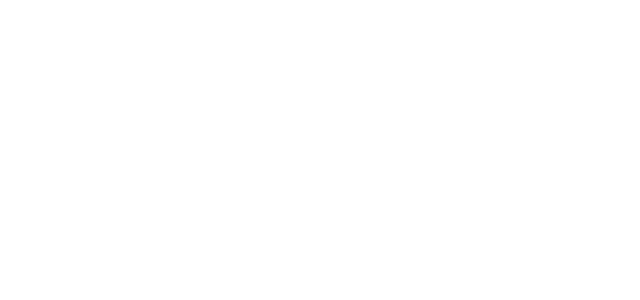
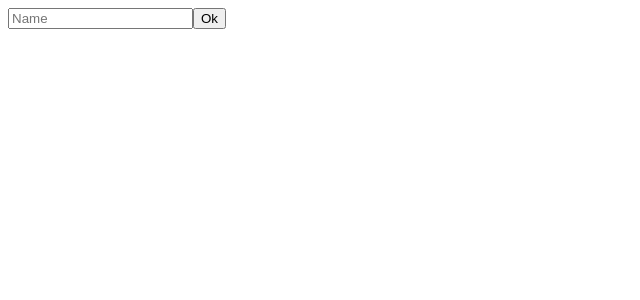
Before and after one commit to StevenSDove/ps-angular-forms-playground, an Angular app: page / in a window 1280 px wide. Shown: the top 300 px of the page, without its empty margins (0-640 px from the left). Built offline with nearby package versions, Linux system fonts and the light colour scheme.

Commit message:
basic form setup

```diff
--- a/src/app/app.component.html
+++ b/src/app/app.component.html
@@ -1 +1 @@
-<div class=""></div>
+<app-user-settings-form></app-user-settings-form>
--- a/src/app/app.module.ts
+++ b/src/app/app.module.ts
@@ -3,10 +3,11 @@
 import { FormsModule } from '@angular/forms';
 
 import { AppComponent } from './app.component';
+import { UserSettingsFormComponent } from './user-settings-form/user-settings-form.component';
 
 @NgModule({
   imports: [BrowserModule, FormsModule],
-  declarations: [AppComponent],
+  declarations: [AppComponent, UserSettingsFormComponent],
   bootstrap: [AppComponent],
 })
 export class AppModule {}
--- /dev/null
+++ b/src/app/user-settings-form/user-settings-form.component.html
@@ -0,0 +1,4 @@
+<form>
+  <input placeholder="Name" />
+  <button>Ok</button>
+</form>
--- /dev/null
+++ b/src/app/user-settings-form/user-settings-form.component.ts
@@ -0,0 +1,15 @@
+import { Component, OnInit } from '@angular/core';
+
+@Component({
+  selector: 'app-user-settings-form',
+  templateUrl: './user-settings-form.component.html',
+  styleUrls: ['./user-settings-form.component.css']
+})
+export class UserSettingsFormComponent implements OnInit {
+
+  constructor() { }
+
+  ngOnInit() {
+  }
+
+}
```
Also changed, not shown: src/app/user-settings-form/user-settings-form.component.css (added).
